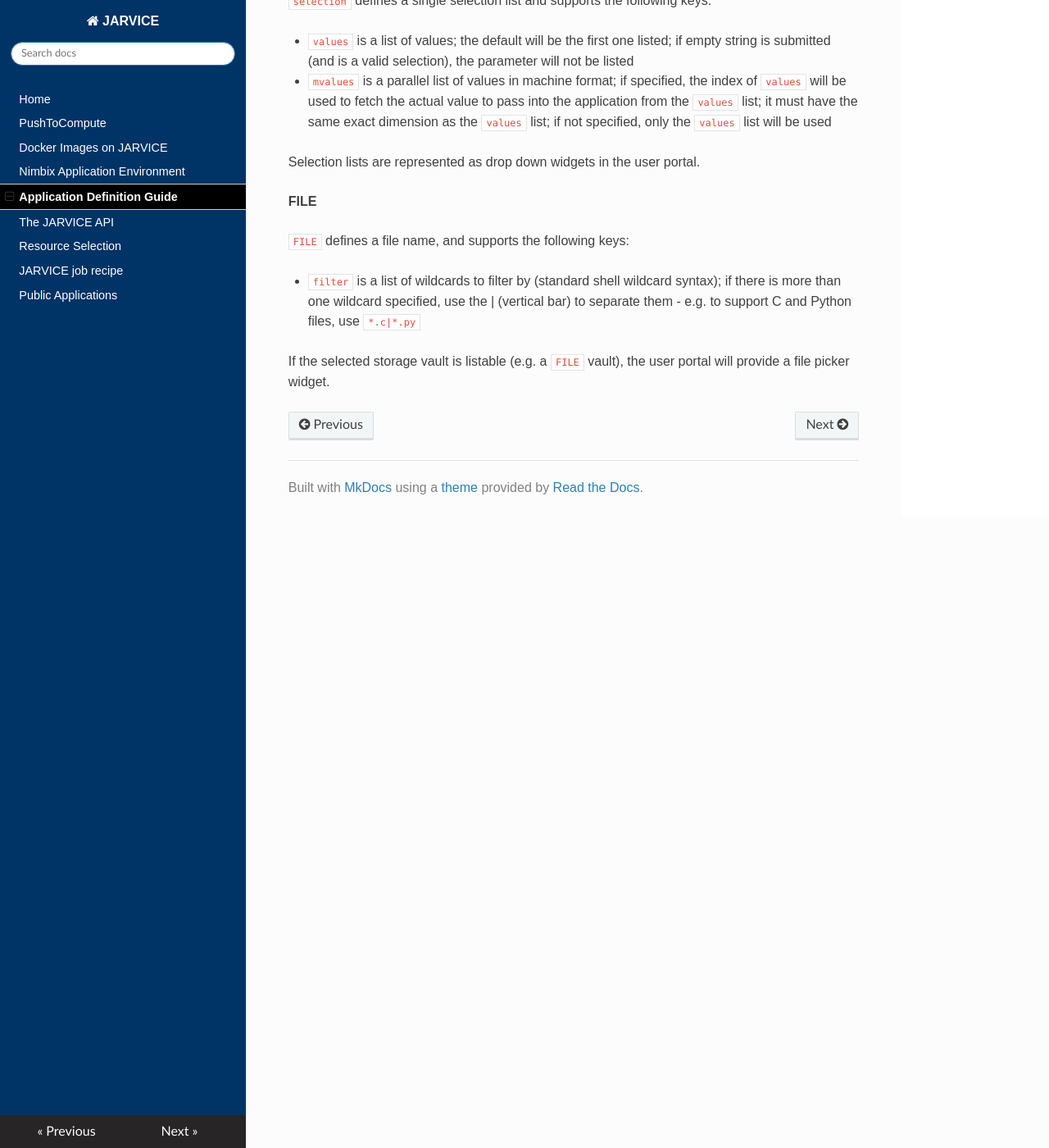
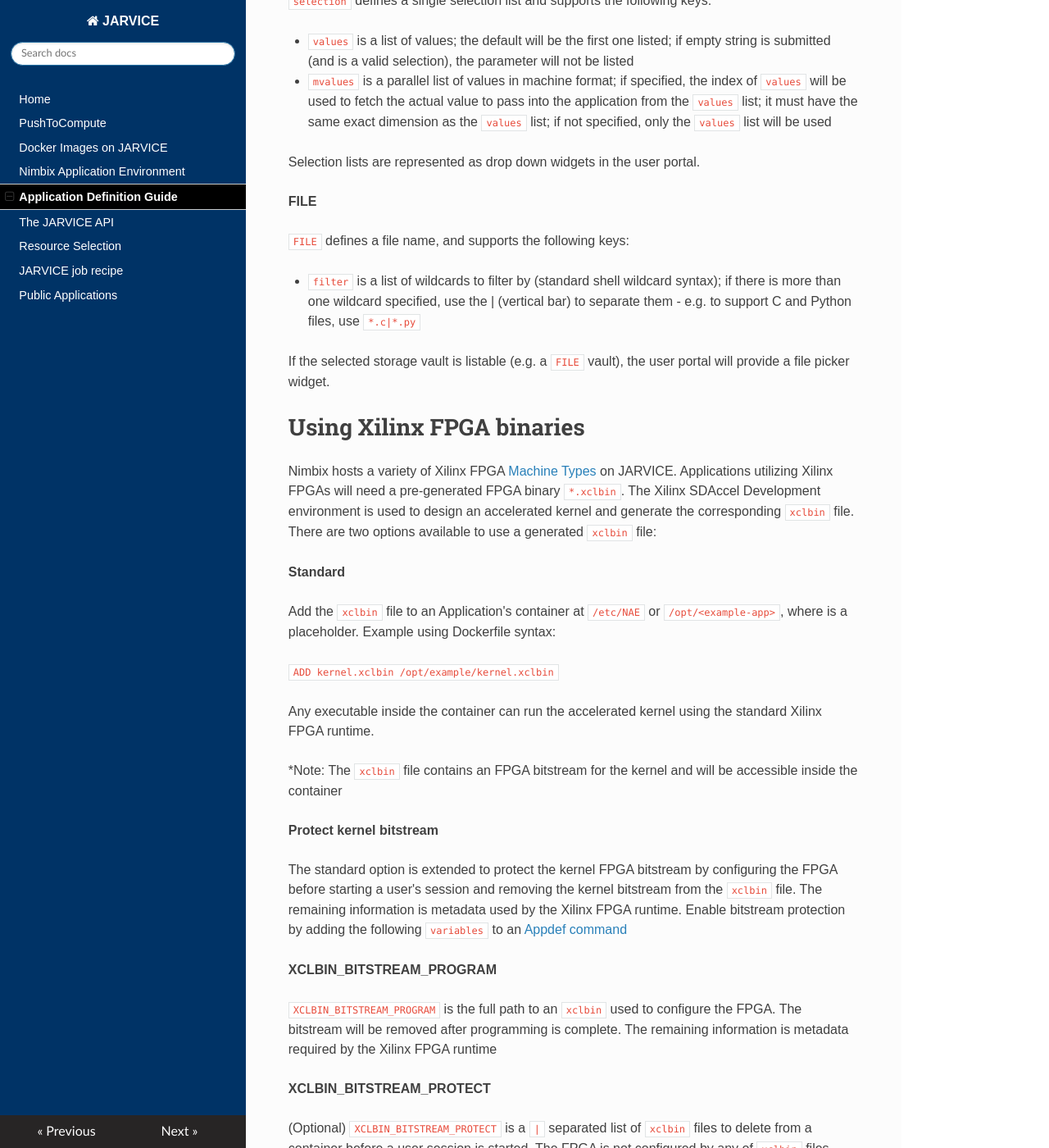
Before and after one commit to nimbix/jardoc, an MkDocs documentation site: the page built from docs/appdef.md, in a window 1280 px wide and 1400 px high, scrolled down 4674 px. Shown: the whole window at 82% size. Built offline with MkDocs 1.6.1, drawn with Linux system fonts in a browser that asks for light colours; nearby versions of some CDN libraries; old or Windows-style settings are respelled for this version of MkDocs; some of the changed text lies outside the part shown.

Commit message:
Add information for xclbin protection
Signed-off-by: Kenneth Hill <ken.hill@nimbix.net>

````diff
--- a/docs/appdef.md
+++ b/docs/appdef.md
@@ -161,3 +161,78 @@
 * `filter` is a list of wildcards to filter by (standard shell wildcard syntax); if there is more than one wildcard specified, use the \| (vertical bar) to separate them - e.g. to support C and Python files, use `*.c|*.py`
 
 If the selected storage vault is listable (e.g. a `FILE` vault), the user portal will provide a file picker widget.
+
+# Using Xilinx FPGA binaries
+
+Nimbix hosts a variety of Xilinx FPGA [Machine Types](machines.md) on JARVICE. Applications utilizing Xilinx FPGAs will need a pre-generated FPGA binary `*.xclbin`. The Xilinx SDAccel Development environment is used to design an accelerated kernel and generate the corresponding `xclbin` file. There are two options available to use a generated `xclbin` file:
+
+**Standard**
+
+Add the `xclbin` file to an Application's container at `/etc/NAE` or `/opt/<example-app>`, where <example-app> is a placeholder. Example using Dockerfile syntax:
+
+`ADD kernel.xclbin /opt/example/kernel.xclbin`
+
+Any executable inside the container can run the accelerated kernel using the standard Xilinx FPGA runtime.
+
+\*Note: The `xclbin` file contains an FPGA bitstream for the kernel and will be accessible inside the container
+
+**Protect kernel bitstream**
+
+The standard option is extended to protect the kernel FPGA bitstream by configuring the FPGA before starting a user's session and removing the kernel bitstream from the `xclbin` file. The remaining information is metadata used by the Xilinx FPGA runtime. Enable bitstream protection by adding the following `variables` to an [Appdef command](appdef.md#reference)
+
+**XCLBIN_BITSTREAM_PROGRAM**
+
+`XCLBIN_BITSTREAM_PROGRAM` is the full path to an `xclbin` used to configure the FPGA. The bitstream will be removed after programming is complete. The remaining information is metadata required by the Xilinx FPGA runtime
+
+**XCLBIN_BITSTREAM_PROTECT**
+
+(Optional) `XCLBIN_BITSTREAM_PROTECT` is a `|` separated list of `xclbin` files to delete from a container before a user session is started. The FPGA is not configured by any of `xclbin` files before deletion
+
+## Appdef Example
+
+```
+    "variable": {
+        "XCLBIN_BITSTREAM_PROGRAM": {
+            "name": "Xilinx FPGA binary",
+            "description": "Select user xclbin",
+            "userowned": false,
+            "inherit": false,
+            "required": false
+        },
+        "XCLBIN_BITSTREAM_PROTECT": {
+            "name": "Xilinx FPGA binary to delete",
+            "description": "xclbin to remove",
+            "userowned": false,
+            "inherit": false,
+            "required": false
+         }
+    },
+    "commands": {
+        "Protect": {
+            "path": "/sbin/init",
+            "interactive": true,
+            "name": "Protect xclbin",
+            "description": "Example of protecting Xilinx FPGA binaries",
+            "parameters": {
+                "XCLBIN_BITSTREAM_PROGRAM": {
+                    "name": "Xilinx FPGA binary",
+                    "description": "Select user xclbin",
+                    "type": "CONST",
+                    "required": true,
+                    "positional": false,
+                    "variable": true,
+                    "value": "/opt/example/vdotprod.xclbin"
+                },
+                "XCLBIN_BITSTREAM_PROTECT": {
+                    "name": "Xilinx FPGA binary to delete",
+                    "description": "xclbin to remove",
+                    "type": "CONST",
+                    "required": true,
+                    "positional": false,
+                    "variable": true,
+                    "value": "/opt/example/test.xclbin|/opt/example/test2.xclbin"
+                }
+            }
+        }
+    }
+```
````
Also changed, not shown: docs/machines.md (+1 -0 lines).
